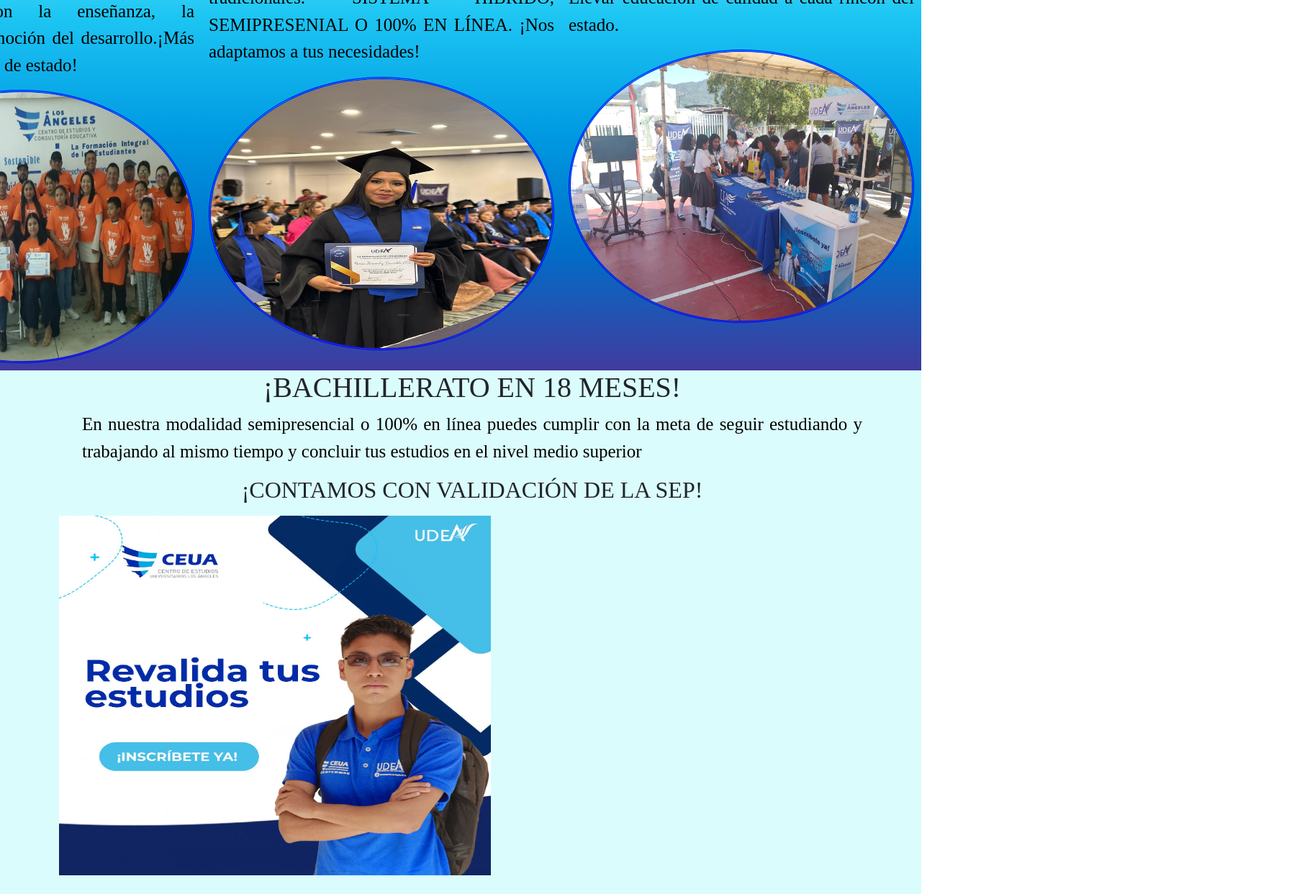
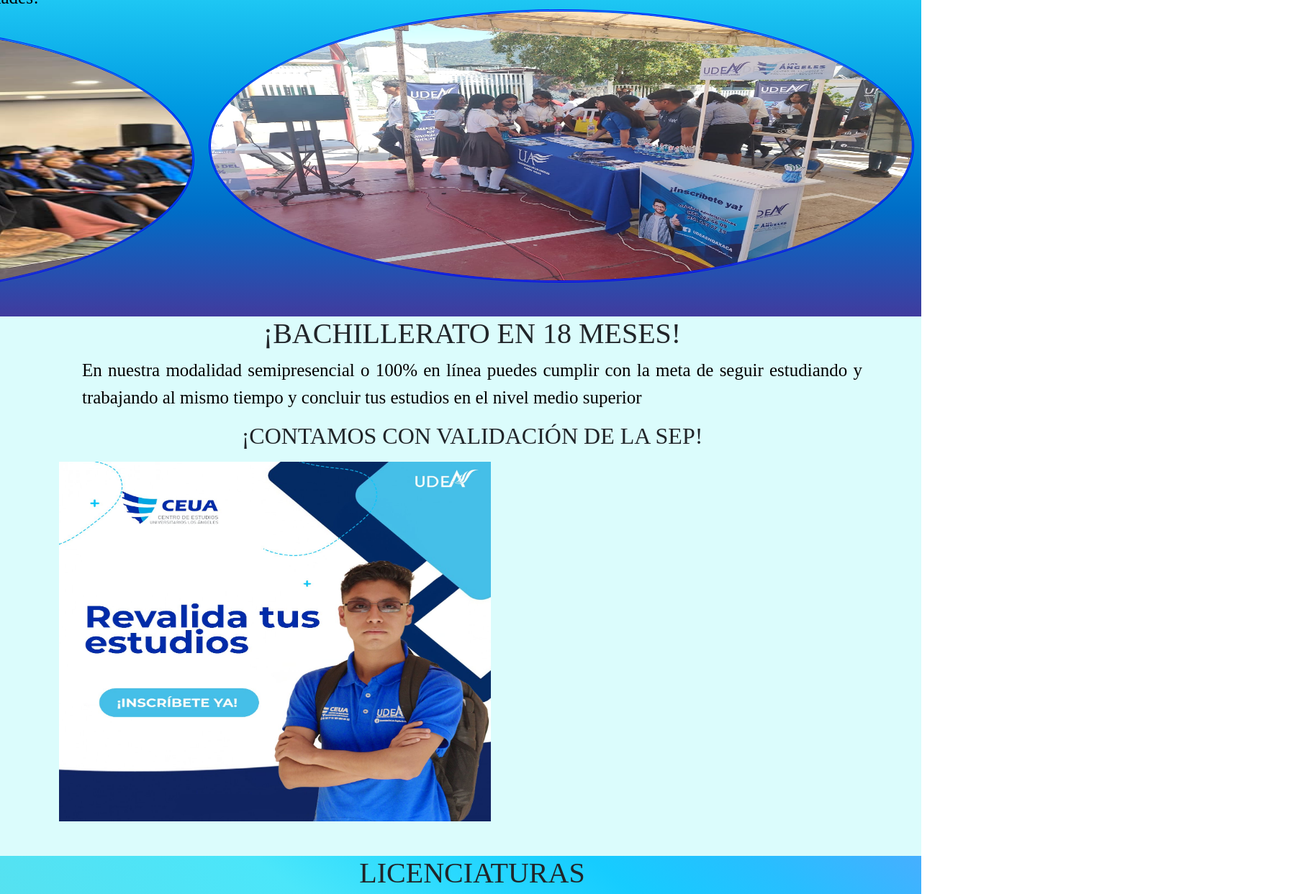
Before and after one commit to Kevin10702/UDEA, a plain HTML site: page index.html in a window 1280 px wide. Shown: the part 708-1951 px from the top of the page at 72% size, 1809 px wide, since content can reach past the window. Drawn offline with nearby package versions, Linux system fonts and the light colour scheme.

Commit message:
Update style.css

```diff
--- a/style.css
+++ b/style.css
@@ -36,15 +36,8 @@ header ul li{
 }
 
 img{
-    width: 450px;
+    width: 950px;
     height: 90px;
-    @media(max-width:600px){
-
-}
-
-@media(min-width:600px){
-
-}
 }
 
 h1{
@@ -89,7 +82,7 @@ p{
  .contenedor img{
     display: flex;
     flex-direction: row;
-    width: 480px;
+    width: 980px;
     height: 380px;
     border-radius: 50%;
     border-style:double;
```
